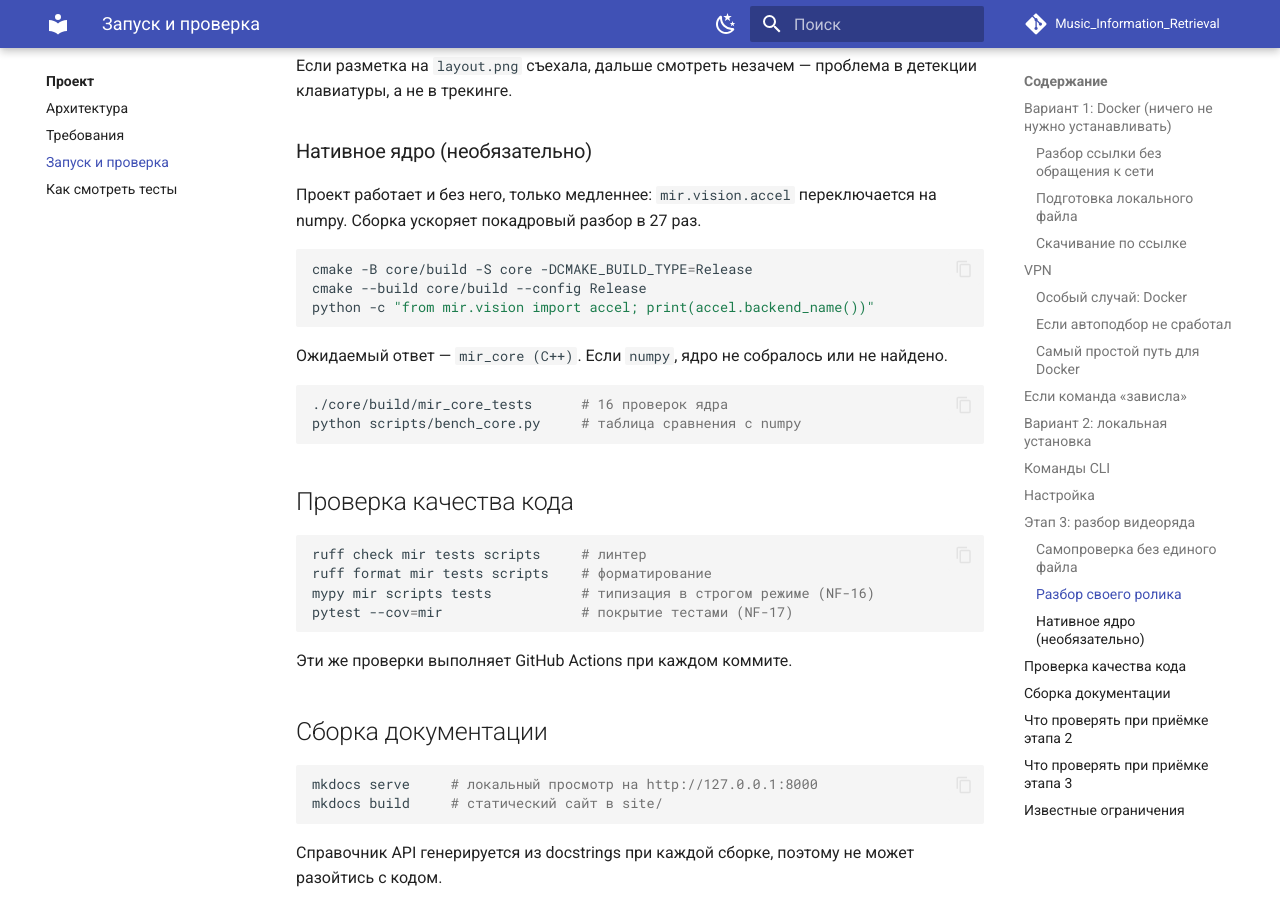
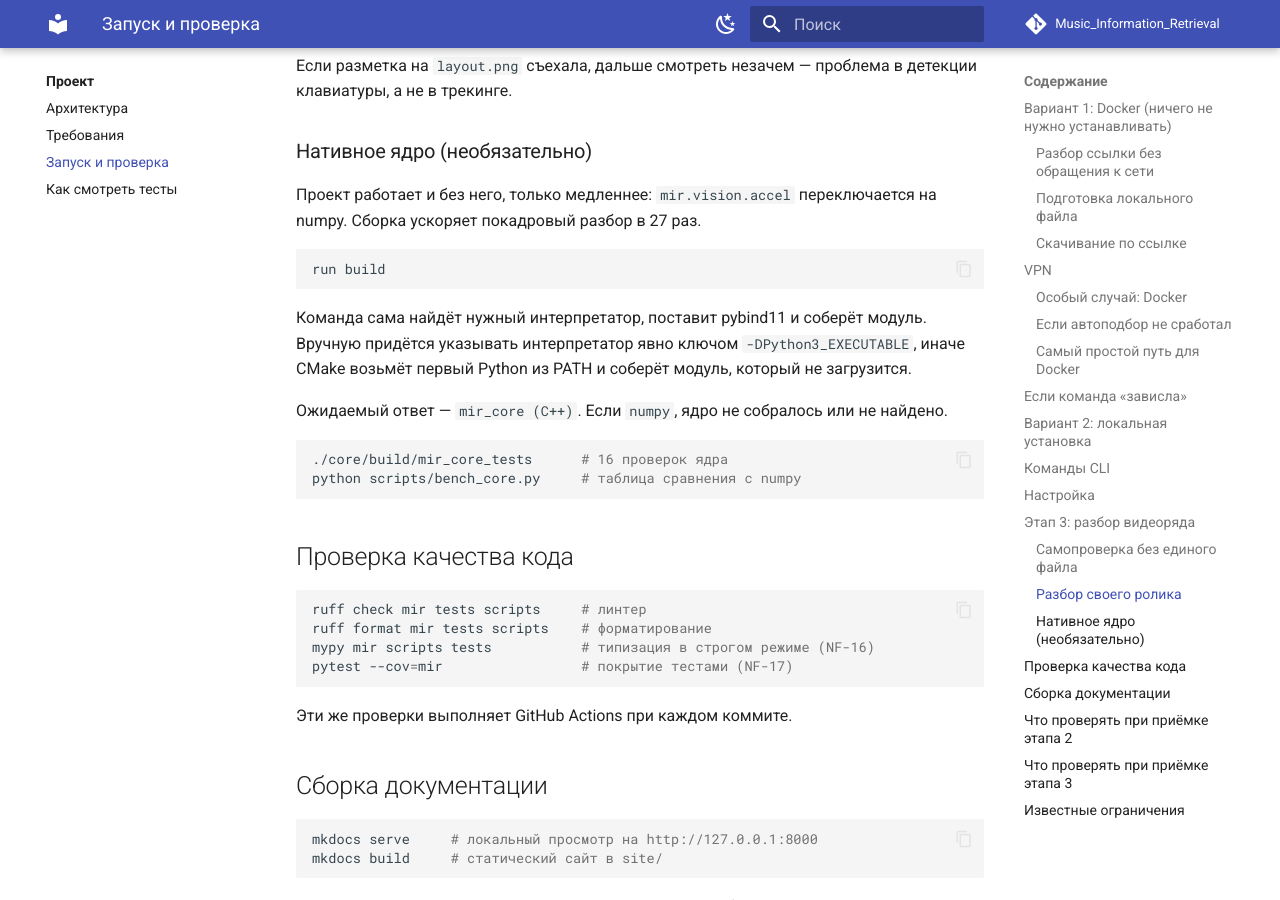
Before and after one commit to TToJlkoBHuK/Music_Information_Retrieval, an MkDocs documentation site: the page built from docs/quickstart.md, in a window 1280 px wide and 900 px high, scrolled down 5025 px. Built offline with MkDocs 1.6.1 and Material for MkDocs 9.7.7, drawn with Linux system fonts in a browser that asks for light colours; comment, search, counter and statistics services are not loaded.

Commit message:
run build: собирать ядро тем же интерпретатором, которым запускается проект
CMake без подсказки берёт первый Python из PATH. У пользователя это
оказался 3.14, тогда как зависимости стоят в 3.11 — собранный модуль
не загрузился бы, у каждой версии свой двоичный интерфейс.

````diff
--- a/docs/quickstart.md
+++ b/docs/quickstart.md
@@ -220,10 +220,10 @@ python scripts/vision_cli.py analyze video.mp4 --csv notes.csv
 Проект работает и без него, только медленнее: `mir.vision.accel` переключается на numpy. Сборка ускоряет покадровый разбор в 27 раз.
 
 ```bash
-cmake -B core/build -S core -DCMAKE_BUILD_TYPE=Release
-cmake --build core/build --config Release
-python -c "from mir.vision import accel; print(accel.backend_name())"
+run build
 ```
+
+Команда сама найдёт нужный интерпретатор, поставит pybind11 и соберёт модуль. Вручную придётся указывать интерпретатор явно ключом `-DPython3_EXECUTABLE`, иначе CMake возьмёт первый Python из PATH и соберёт модуль, который не загрузится.
 
 Ожидаемый ответ — `mir_core (C++)`. Если `numpy`, ядро не собралось или не найдено.
 
````
Also changed, not shown: core/README.md (+9 -1 lines), 2 other files.
